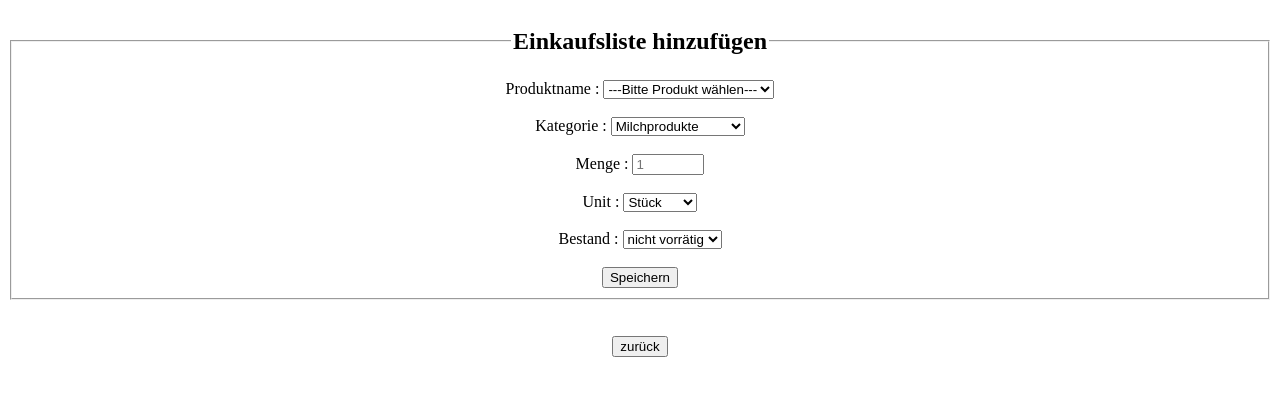
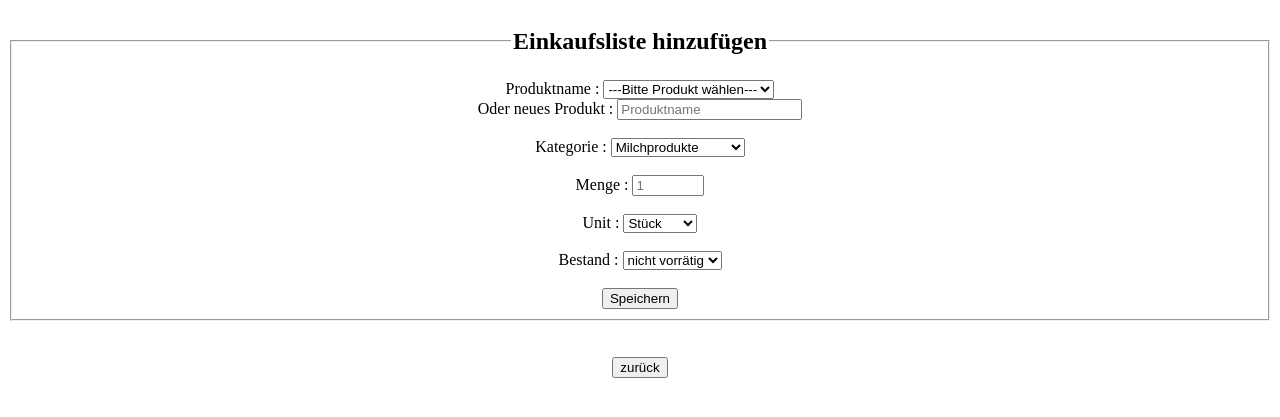
Before and after one commit to Ayano1203/MeinEinkaufsassistent, a PHP site: page /index.php?action=create_shoppingList in a window 1280 px wide. Shown: the top 417 px of the page. Run offline with PHP 8.4, Linux system fonts and the light colour scheme; data comes from the database, SQL or seed files in the repository.

Commit message:
Seite für shoppinglist hinzufügen

```diff
--- a/views/create_shoppingList.php
+++ b/views/create_shoppingList.php
@@ -36,7 +36,9 @@ $manager = new InventoryManager($pdo);
                 echo "<option value='".$product['product_id']."'>".$product['name']."</option>";
             }
             ?>
-        </select><br><br>
+        </select><br>
+        <label> Oder neues Produkt : </label>
+        <input type='text' name='new_product_name' placeholder='Produktname'><br><br>
         <label>Kategorie :</label>
         <select name='category_id'>
             <?php
```
